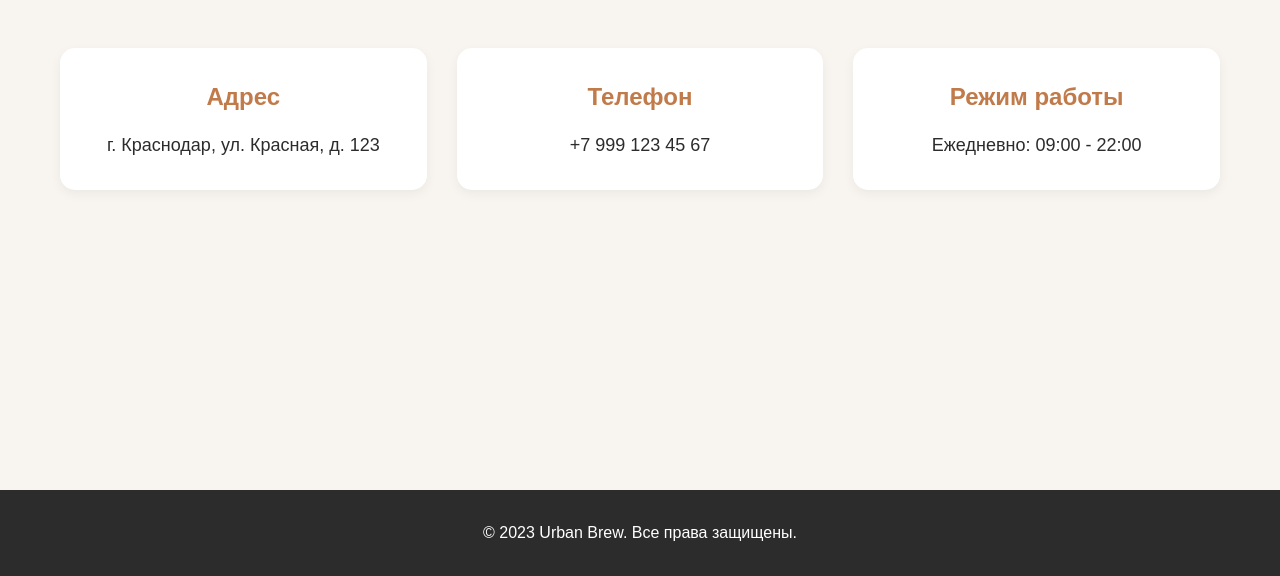
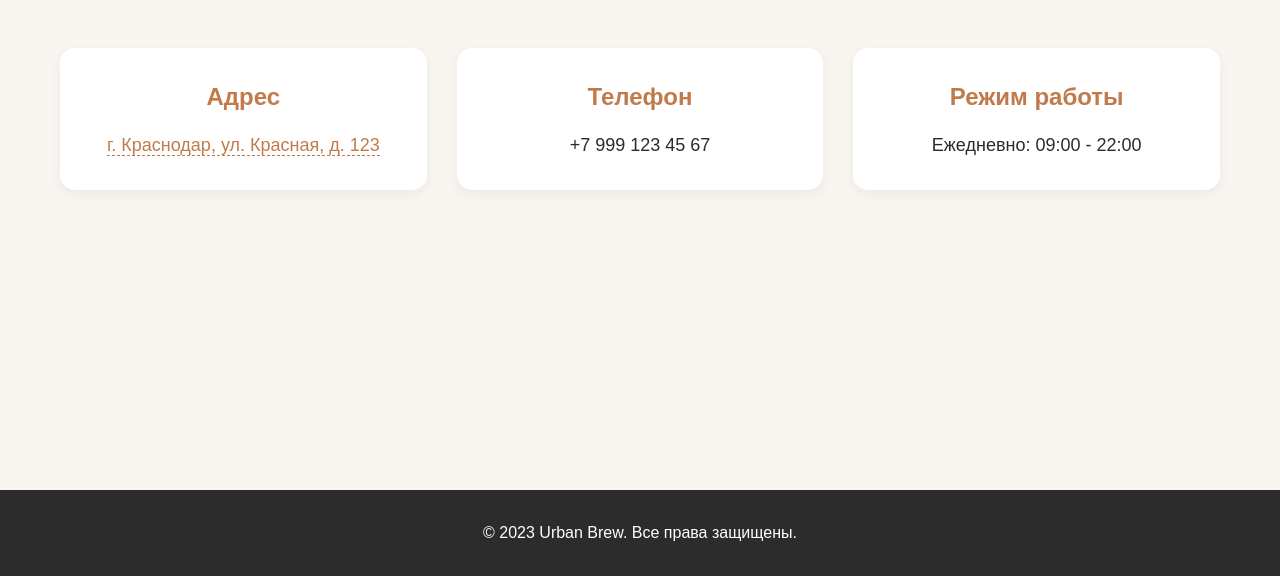
Before and after one commit to vyacheslav-voronin/coffee-shop, a plain HTML site: page contacts.html in a window 1280 px wide. Shown: the part 224-800 px from the top of the page. Drawn offline with Linux system fonts and the light colour scheme.

Commit message:
Add files via upload

```diff
--- a/contacts.html
+++ b/contacts.html
@@ -28,7 +28,7 @@
         <div class="contacts-grid">
     <div class="contact-card">
         <h3>Адрес</h3>
-        <p> г. Краснодар, ул. Красная, д. 123</p>
+        <p><a href="https://yandex.ru/maps/?text=Краснодар+Красная+123" target="_blank">г. Краснодар, ул. Красная, д. 123</a></p>
         </div>
         <div class="contact-card">
             <h3>Телефон</h3>
--- a/style.css
+++ b/style.css
@@ -324,3 +324,15 @@ body {
 .main-menu {
     flex: 1; /* заставляет основной контент занимать всё свободное место */
 }
+
+.contact-card a {
+color: #c17a4a;
+text-decoration: none;
+border-bottom: 1px dashed #c17a4a;
+transition: all 0.2 ease;
+}
+
+.contact-card a:hover {
+    color: #2c2c2c;
+    border-bottom: #2c2c2c;
+}
```
